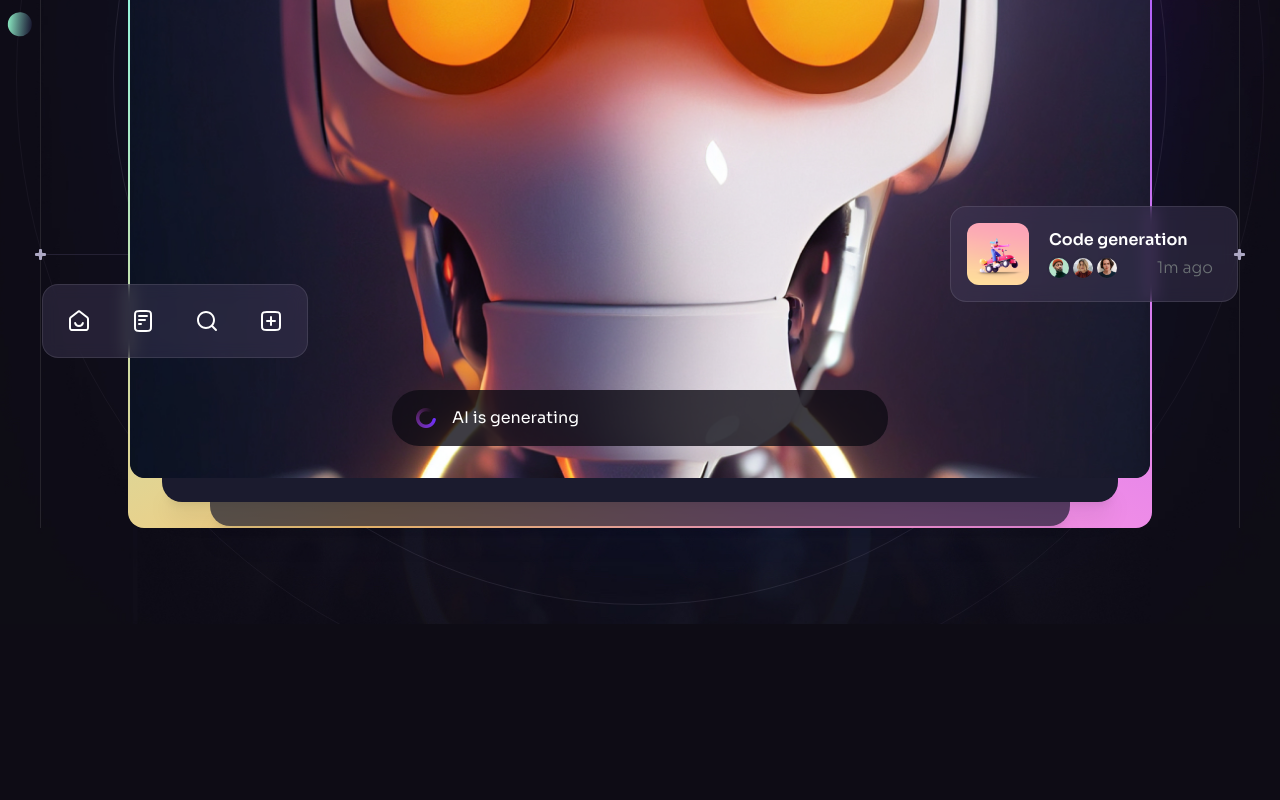
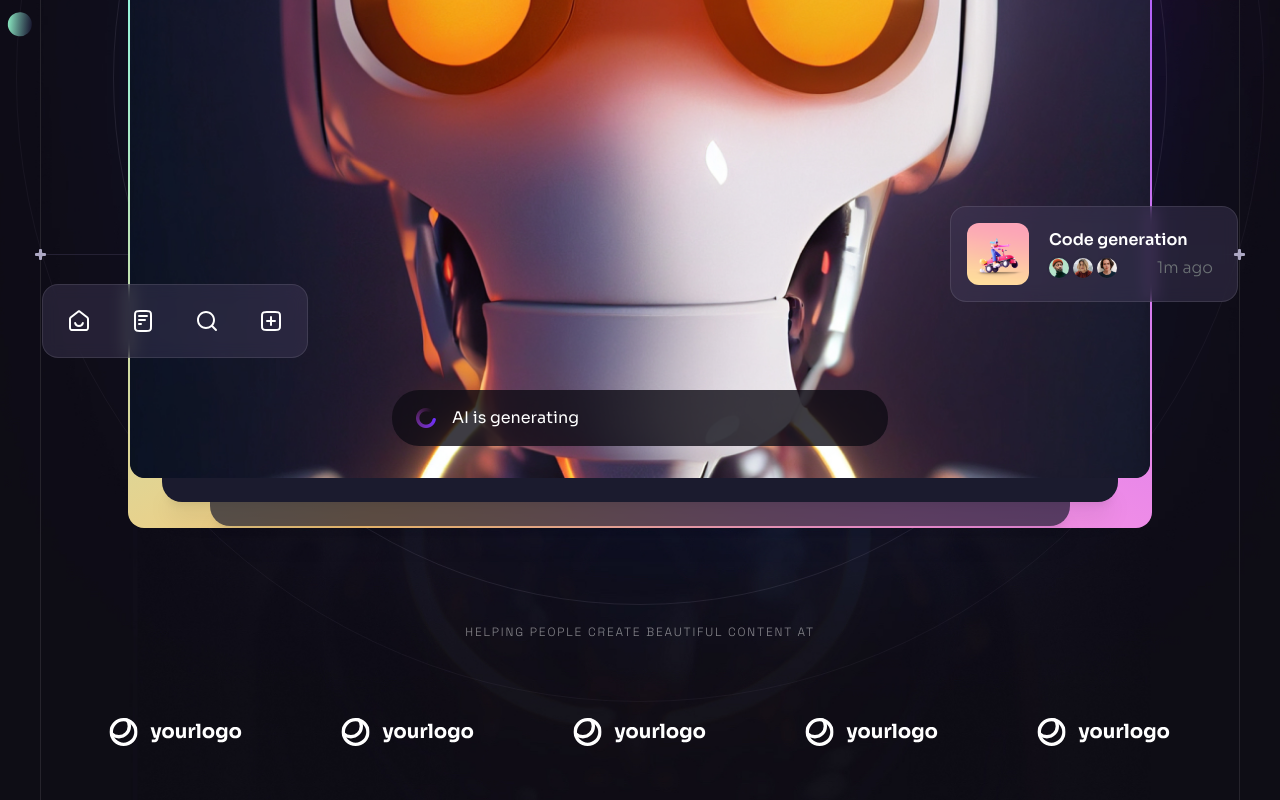
Before and after one commit to JustDamion/brainwave-tutorial, a React (Vite) app: page / in a window 1280 px wide. Shown: the part 630-1430 px from the top of the page. Before the commit the page ends 1254 px from the top, so only its background shows below. Built offline with nearby package versions, Linux system fonts and the light colour scheme.

Commit message:
Finished hero section

```diff
--- a/src/components/CompanyLogos.tsx
+++ b/src/components/CompanyLogos.tsx
@@ -0,0 +1,28 @@
+import React from "react";
+import { companyLogos } from "../constants";
+
+interface Props {
+  className?: string;
+}
+
+const CompanyLogos: React.FC<Props> = ({ className }) => {
+  return (
+    <div className={className}>
+      <h5 className="tagline mb-6 text-center text-n-1/50">
+        Helping people create beautiful content at
+      </h5>
+      <ul className="flex">
+        {companyLogos.map((logo) => (
+          <li
+            className="flex items-center justify-center flex-1 h-[8.5rem]"
+            key={logo}
+          >
+            <img src={logo} width={134} height={28} alt={logo} />
+          </li>
+        ))}
+      </ul>
+    </div>
+  );
+};
+
+export default CompanyLogos;
--- a/src/components/Hero.tsx
+++ b/src/components/Hero.tsx
@@ -8,6 +8,7 @@
 import { heroIcons } from "../constants";
 import Generating from "./Generating";
 import Notification from "./Notification";
+import CompanyLogos from "./CompanyLogos";
 
 const Hero = () => {
   const parallaxRef = useRef(null);
@@ -91,6 +92,7 @@
 
           <BackgroundCircles />
         </div>
+        <CompanyLogos className="hidden relative z-10 mt-20 lg:block" />
       </div>
       <BottomLine />
     </Section>
```
